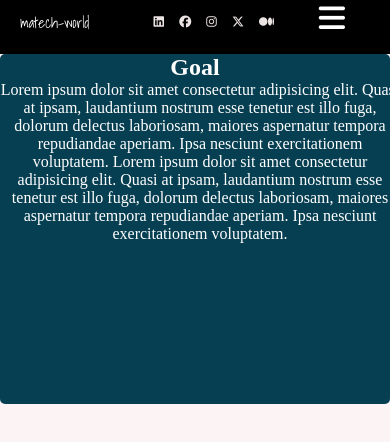
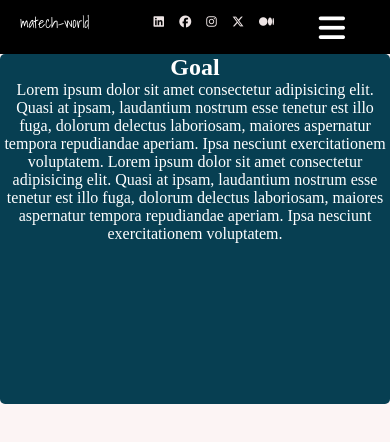
Before and after one commit to Matthrw/HNG-task-one, a plain HTML site: page index.html in a window 390 px wide. Drawn offline with Linux system fonts and the light colour scheme.

Commit message:
checkbtn setup

```diff
--- a/styles.css
+++ b/styles.css
@@ -108,8 +108,8 @@ button a:hover {
 .goal--container p {
   margin: 0;
   padding: 0;
-  width: 400px;
-  margin-left: 30%;
+  /* width: 400px; */
+  /* margin-left: 30%; */
 }
 
 .goal--container-content {
@@ -189,6 +189,7 @@ button a:hover {
     display: block;
     padding-right: 5px;
     padding-left: 10px;
+    padding-top: 20px;
   }
 
   .image--container,
```
